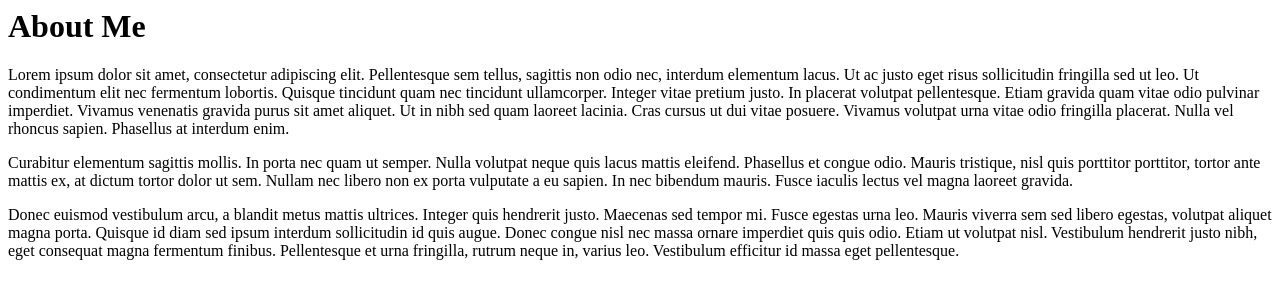
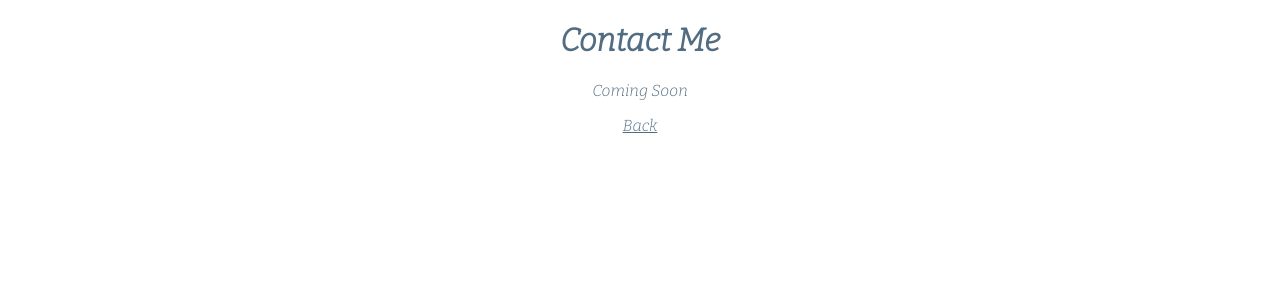
Before and after one commit to blackthorncyber/blackthorncyber.github.io, a plain HTML site: page public/about.html in a window 1280 px wide. Drawn offline with nearby package versions, Linux system fonts and the light colour scheme.

Commit message:
cleanup of files

```diff
--- a/public/about.html
+++ b/public/about.html
@@ -1,20 +1,18 @@
-<h1>About Me</h1>
-<p>Lorem ipsum dolor sit amet, consectetur adipiscing elit. Pellentesque sem tellus, sagittis non odio nec, interdum
-  elementum lacus. Ut ac justo eget risus sollicitudin fringilla sed ut leo. Ut condimentum elit nec fermentum lobortis.
-  Quisque tincidunt quam nec tincidunt ullamcorper. Integer vitae pretium justo. In placerat volutpat pellentesque.
-  Etiam
-  gravida quam vitae odio pulvinar imperdiet. Vivamus venenatis gravida purus sit amet aliquet. Ut in nibh sed quam
-  laoreet lacinia. Cras cursus ut dui vitae posuere. Vivamus volutpat urna vitae odio fringilla placerat. Nulla vel
-  rhoncus sapien. Phasellus at interdum enim.</p>
-
-<p>Curabitur elementum sagittis mollis. In porta nec quam ut semper. Nulla volutpat neque quis lacus mattis eleifend.
-  Phasellus et congue odio. Mauris tristique, nisl quis porttitor porttitor, tortor ante mattis ex, at dictum tortor
-  dolor
-  ut sem. Nullam nec libero non ex porta vulputate a eu sapien. In nec bibendum mauris. Fusce iaculis lectus vel magna
-  laoreet gravida.</p>
-
-<p>Donec euismod vestibulum arcu, a blandit metus mattis ultrices. Integer quis hendrerit justo. Maecenas sed tempor mi.
-  Fusce egestas urna leo. Mauris viverra sem sed libero egestas, volutpat aliquet magna porta. Quisque id diam sed ipsum
-  interdum sollicitudin id quis augue. Donec congue nisl nec massa ornare imperdiet quis quis odio. Etiam ut volutpat
-  nisl. Vestibulum hendrerit justo nibh, eget consequat magna fermentum finibus. Pellentesque et urna fringilla, rutrum
-  neque in, varius leo. Vestibulum efficitur id massa eget pellentesque.</p>
+<!DOCTYPE html>
+<html lang="en">
+<head>
+  <meta charset="UTF-8">
+  <meta http-equiv="X-UA-Compatible" content="IE=edge">
+  <meta name="viewport" content="width=device-width, initial-scale=1.0">
+  <title>About</title>
+  <link rel="stylesheet" href="../style.css">
+  <link rel="preconnect" href="https://fonts.googleapis.com">
+  <link rel="preconnect" href="https://fonts.gstatic.com" crossorigin>
+  <link href="https://fonts.googleapis.com/css2?family=Bitter:ital,wght@1,300&display=swap" rel="stylesheet">
+</head>
+<body>
+  <h1>Contact Me</h1>
+  <p>Coming Soon</p>
+  <a href="../index.html">Back</a>
+</body>
+</html>
```
Also changed, not shown: index.html (+1 -1 lines), public/WebDevPortfolio.html (+6 -3 lines), public/Web_Dev_Portfolio/resume.html (renamed from public/resume.html, +1 -0 lines), public/programmingdev.html (+3 -0 lines), public/Web_Dev_Portfolio/birthday-invite.html (renamed from public/birthday-invite.html), public/Web_Dev_Portfolio/movie-ranking.html (renamed from public/movie-ranking.html).
